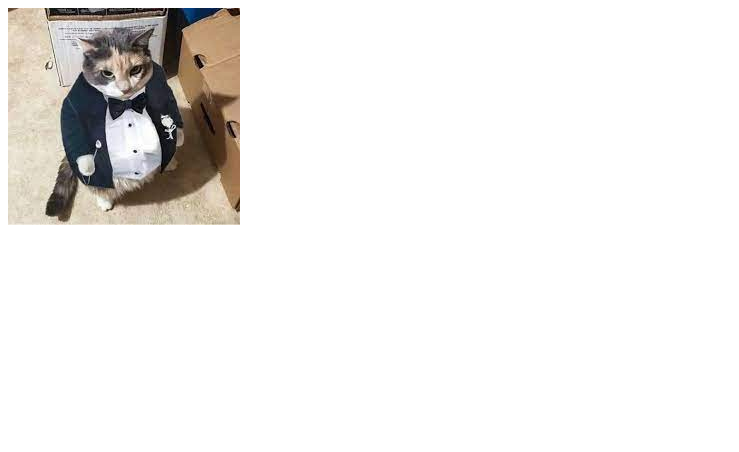
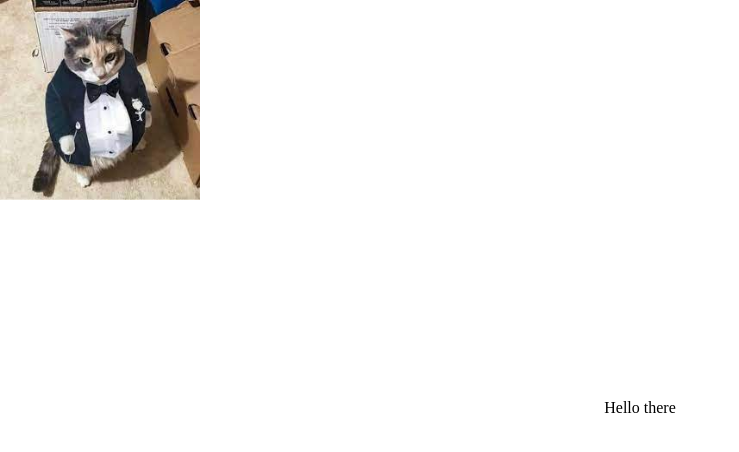
Before and after one commit to Alduck/alduck-website, a plain HTML site: page index.html in a window 1280 px wide. Shown: the whole page, without its empty margins (0-739 px from the left). Drawn offline with Linux system fonts and the light colour scheme.

Commit message:
Update index.html

```diff
--- a/index.html
+++ b/index.html
@@ -1,9 +1,28 @@
+
 <!DOCTYPE html>
 <html>
-  <head>
-    <title>real</title>
-  </head>
-  <body>
-    <img src="Untitled.jpeg" alt="şelal cengör kedy">
-  </body>
+<head>
+	<title>al's website thing idk</title>
+	<style>
+		.container {
+			display: flex;
+			flex-direction: column;
+			align-items: center;
+			justify-content: center;
+			height: 100vh;
+		}
+
+		img {
+			position: absolute;
+			top: 0;
+			left: 0;
+		}
+	</style>
+</head>
+<body>
+	<div class="container">
+		<label>Hello there</label>
+	</div>
+	<img src="Untitled.jpeg" alt="şelal cengör kedy" width="200" height="200">
+</body>
 </html>
```
